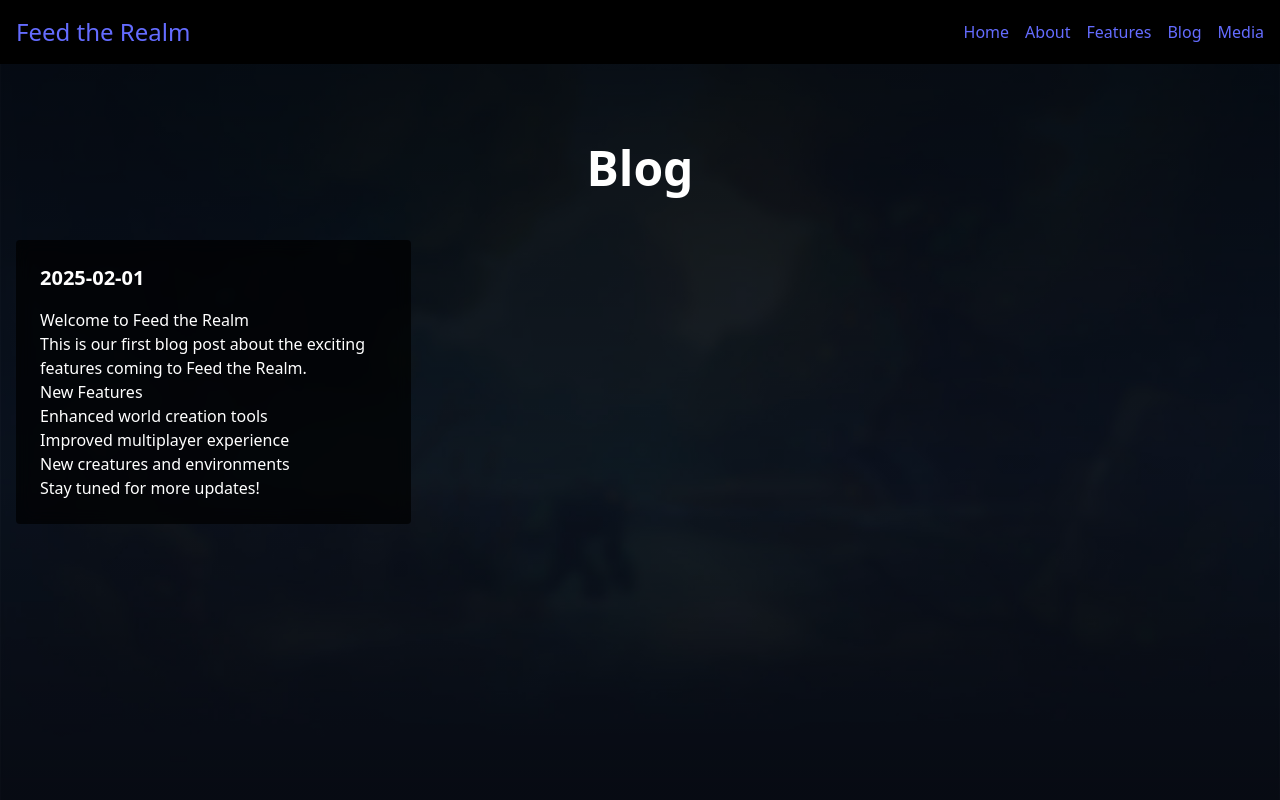
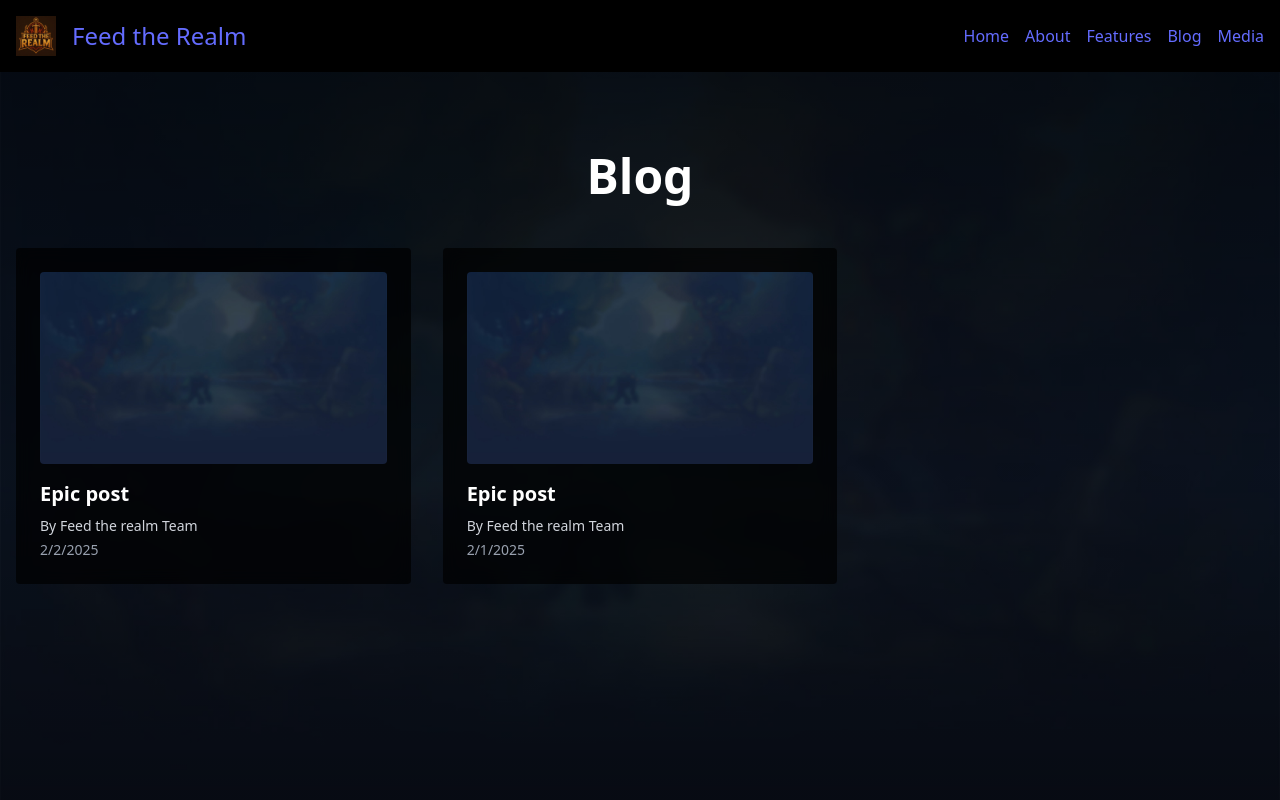
Before and after one commit to FeedTheRealm-org/landing-page, a React (Vite) app: page /blog in a window 1280 px wide. Shown: the top 800 px of the page. Built offline with nearby package versions, Linux system fonts and the light colour scheme.

Commit message:
feat: post thumbnails with metadata

```diff
--- /dev/null
+++ b/data/blog-page/2025-02-01/metadata.yaml
@@ -0,0 +1,4 @@
+post:
+  title: "Epic post"
+  date: 2025-02-01
+  author: "Feed the realm Team"
--- /dev/null
+++ b/data/blog-page/2025-02-02/metadata.yaml
@@ -0,0 +1,4 @@
+post:
+  title: "Epic post"
+  date: 2025-02-02
+  author: "Feed the realm Team"
--- /dev/null
+++ b/data/blog-page/2025-02-02/post.md
@@ -0,0 +1,11 @@
+# Welcome to Feed the Realm
+
+This is our first blog post about the exciting features coming to Feed the Realm.
+
+## New Features
+
+- Enhanced world creation tools
+- Improved multiplayer experience
+- New creatures and environments
+
+Stay tuned for more updates!
--- a/src/components/Header.tsx
+++ b/src/components/Header.tsx
@@ -4,7 +4,10 @@ function Header() {
   return (
     <header className="sticky top-0 bg-black bg-opacity-80 p-4 z-20">
       <nav className="container mx-auto flex justify-between items-center">
-        <Link to="/" className="text-xl md:text-2xl font-bold">Feed the Realm</Link>
+        <div className="flex items-center space-x-4">
+          <img src="/logo.jpg" alt="Feed the Realm Logo" className="h-10 w-10" />
+          <Link to="/" className="text-xl md:text-2xl font-bold">Feed the Realm</Link>
+        </div>
         <ul className="flex space-x-2 md:space-x-4">
           <li><Link to="/" className="hover:text-blue-400 transition text-sm md:text-base">Home</Link></li>
           <li><Link to="/about" className="hover:text-blue-400 transition text-sm md:text-base">About</Link></li>
--- a/src/pages/Blog.tsx
+++ b/src/pages/Blog.tsx
@@ -1,5 +1,6 @@
 import { useState, useEffect } from 'react';
 import ReactMarkdown from 'react-markdown';
+import yaml from 'js-yaml';
 
 function Blog() {
   const [posts, setPosts] = useState<any[]>([]);
@@ -7,13 +8,35 @@ function Blog() {
 
   useEffect(() => {
     const loadPosts = async () => {
-      const postModules = import.meta.glob('/data/blog-page/**/*.md', { query: '?raw', import: 'default' });
+      const postModules = import.meta.glob('/data/blog-page/**/metadata.yaml', { query: '?raw', import: 'default' });
       const postList = [];
+
       for (const path in postModules) {
-        const content = await postModules[path]();
-        const date = path.split('/')[3];
-        postList.push({ date, content });
+        const metadataContent = await postModules[path]();
+        const metadata = yaml.load(metadataContent) as { post: { title: string; date: string; author: string } };
+
+        // Get the post folder path
+        const postFolder = path.replace('/metadata.yaml', '');
+
+        // Load thumbnail
+        const thumbnailModules = import.meta.glob('/data/blog-page/**/imgs/thumbnail.jpg', { query: '?url', import: 'default' });
+        const thumbnailPath = `${postFolder}/imgs/thumbnail.jpg`;
+        let thumbnail = '';
+
+        for (const thumbPath in thumbnailModules) {
+          if (thumbPath === thumbnailPath) {
+            thumbnail = await thumbnailModules[thumbPath]();
+            break;
+          }
+        }
+
+        postList.push({
+          ...metadata.post,
+          folder: postFolder,
+          thumbnail
+        });
       }
+
       // Sort by date descending
       postList.sort((a, b) => new Date(b.date).getTime() - new Date(a.date).getTime());
       setPosts(postList);
@@ -35,9 +58,21 @@ function Blog() {
         <h1 className="text-3xl md:text-5xl font-bold text-center mb-12">Blog</h1>
         <div className="grid grid-cols-1 md:grid-cols-2 lg:grid-cols-3 gap-8">
           {posts.map((post, index) => (
-            <div key={index} className="bg-black/70 backdrop-blur-sm p-6 rounded">
-              <h4 className="text-lg md:text-xl font-bold mb-4">{post.date}</h4>
-              <ReactMarkdown>{post.content}</ReactMarkdown>
+            <div
+              key={index}
+              className="bg-black/70 backdrop-blur-sm p-6 rounded cursor-pointer hover:bg-black/80 transition-all duration-300"
+              onClick={() => console.log('Navigate to post:', post.folder)}
+            >
+              {post.thumbnail && (
+                <img
+                  src={post.thumbnail}
+                  alt={post.title}
+                  className="w-full h-48 object-cover rounded mb-4"
+                />
+              )}
+              <h4 className="text-lg md:text-xl font-bold mb-2">{post.title}</h4>
+              <p className="text-sm text-gray-300 mb-1">By {post.author}</p>
+              <p className="text-sm text-gray-400">{new Date(post.date).toLocaleDateString()}</p>
             </div>
           ))}
         </div>
--- a/src/pages/Home.tsx
+++ b/src/pages/Home.tsx
@@ -73,7 +73,10 @@ function Home() {
       <section className="relative min-h-screen flex items-center justify-center bg-cover bg-center" style={{ backgroundImage: `url(${backgroundUpper})` }}>
         <div className="absolute inset-0 bg-gradient-to-b from-black/70 via-black/50 to-black/70"></div>
         <div className="relative text-center z-10 px-4">
-          <h2 className="text-4xl md:text-6xl font-bold mb-4 text-white">Feed the Realm</h2>
+          <div className="flex justify-center items-center mb-4">
+            <img src="/logo.jpg" alt="Feed the Realm Logo" className="h-16 w-16 md:h-20 md:w-20 mr-4" />
+            <h2 className="text-4xl md:text-6xl font-bold text-white">Feed the Realm</h2>
+          </div>
           <p className="text-lg md:text-xl mb-8 text-gray-300 max-w-2xl mx-auto">The ultimate MMO experience with world creation tools</p>
           <div className="flex flex-col sm:flex-row gap-4 justify-center">
             <button className="bg-blue-600 hover:bg-blue-700 px-6 py-3 rounded-lg text-lg font-semibold transition">Download Player</button>
```
Also changed, not shown: data/blog-page/2025-02-01/imgs/thumbnail.jpg (added), data/blog-page/2025-02-02/imgs/thumbnail.jpg (added).
